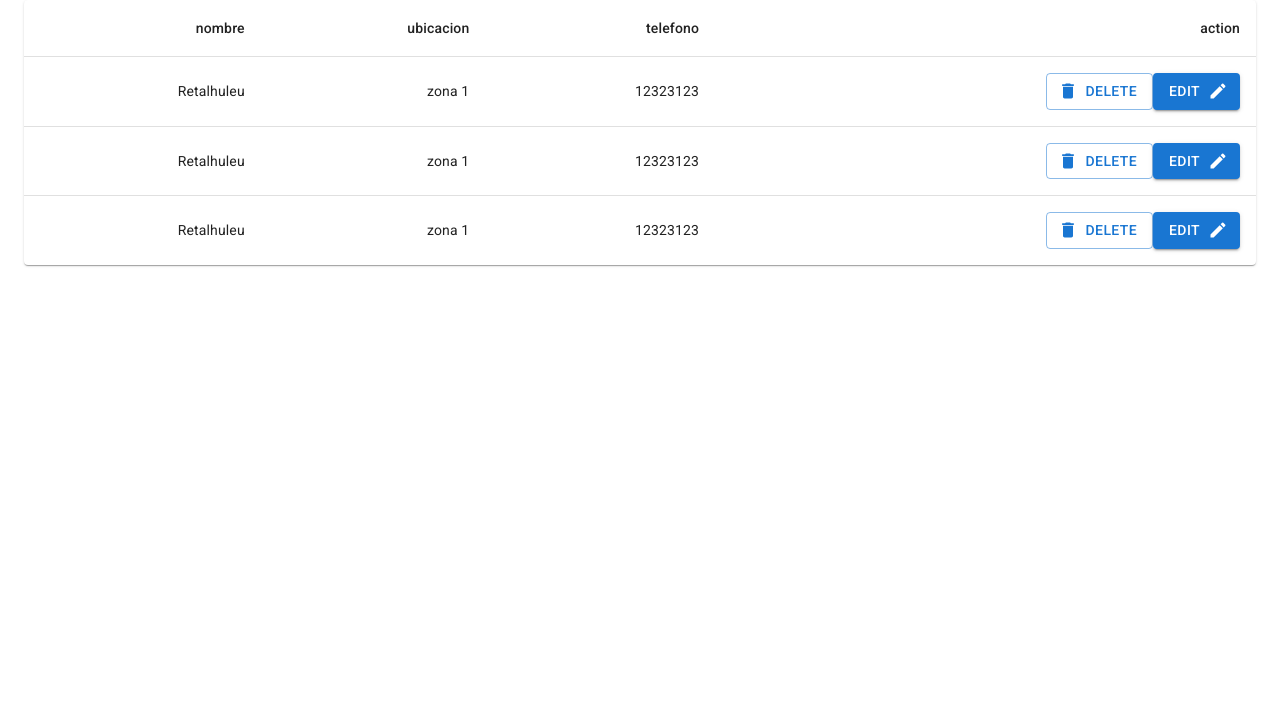
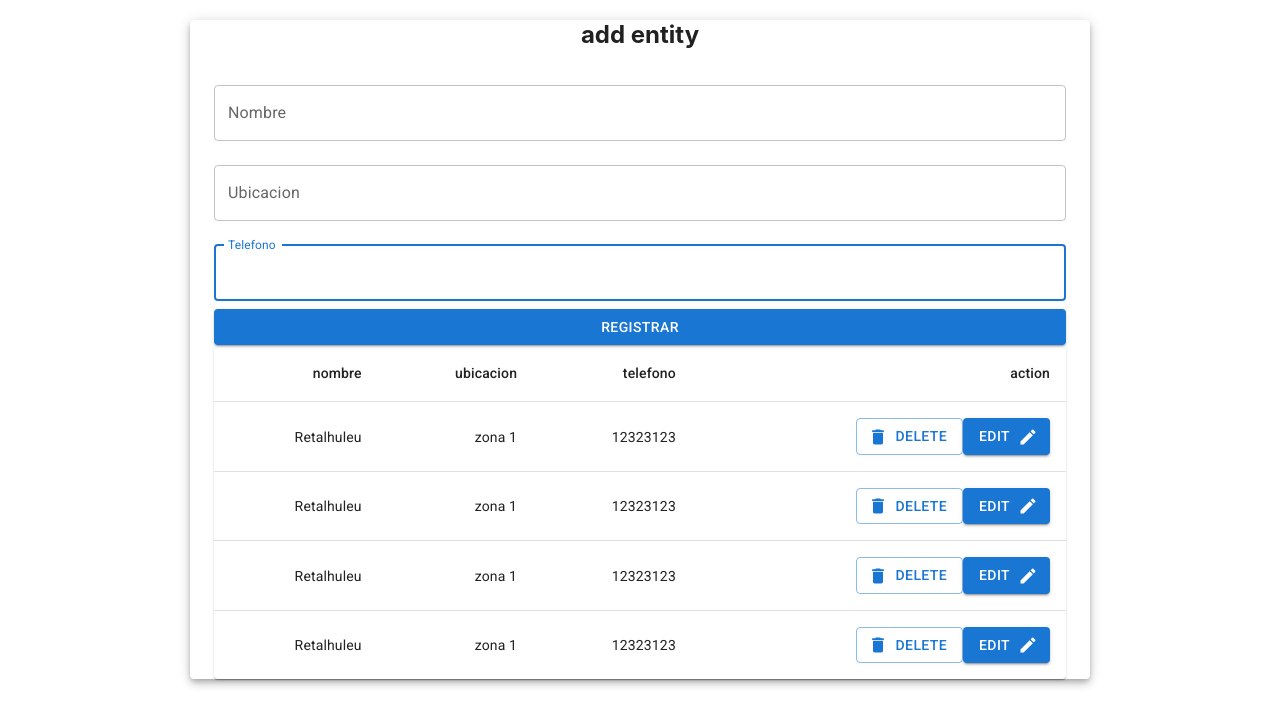
Before and after one commit to andreanicte02/technical-test, a React (Create React App) app in the folder frontend/: page / in a window 1280 px wide. Shown: the top 726 px of the page. Built offline with nearby package versions, Linux system fonts and the light colour scheme.

Commit message:
-add form

```diff
--- /dev/null
+++ b/frontend/src/component/Foos/AddFoo.jsx
@@ -0,0 +1,56 @@
+import React from 'react';
+import useStyles from "../../constants/useStyles";
+import {Button, TextField} from "@mui/material";
+
+
+const AddFoo = () =>{
+
+    const classes = useStyles()
+
+    return(
+        <form className={classes.form}>
+            <h2>add entity</h2>
+            <TextField
+                fullWidth
+                autoFocus
+                color='primary'
+                margin='normal'
+                variant='outlined'
+                label='Nombre'
+                name='nombre'
+            />
+            <TextField
+                fullWidth
+                autoFocus
+                color='primary'
+                margin='normal'
+                variant='outlined'
+                label='Ubicacion'
+                name='ubicacion'
+            />
+            <TextField
+                fullWidth
+                autoFocus
+                color='primary'
+                margin='normal'
+                variant='outlined'
+                label='Telefono'
+                name='telefono'
+            />
+            <Button
+                fullWidth
+                variant='contained'
+                color='primary'
+                className={classes.button}
+            >
+
+                Registrar
+
+            </Button>
+        </form>
+    );
+
+
+}
+
+export default AddFoo;
--- a/frontend/src/component/Foos/Foos.jsx
+++ b/frontend/src/component/Foos/Foos.jsx
@@ -1,25 +1,34 @@
 import React, {useState} from 'react';
 import FoosTable from "./FoosTable";
-import {Container} from "@mui/material";
+import {Container, Paper} from "@mui/material";
 import {v4 as uuidv4} from 'uuid';
+import useStyles from "../../constants/useStyles";
+import AddFoo from "./AddFoo";
 const Foos = () => {
+    const classes = useStyles()
 
     const data = [
 
         {id:1,name:'Retalhuleu',ubicacion:'zona 1',telefono:'12323123'},
         {id:2,name:'Retalhuleu',ubicacion:'zona 1',telefono:'12323123'},
-        {id:3,name:'Retalhuleu',ubicacion:'zona 1',telefono:'12323123'}
+        {id:3,name:'Retalhuleu',ubicacion:'zona 1',telefono:'12323123'},
+        {id:4,name:'Retalhuleu',ubicacion:'zona 1',telefono:'12323123'}
 
     ]
 
-    const [info, setInfo]= useState(data);
+    const [foos, setFoos]= useState(data);
+
+    const addFoo = (foo) => {
+
+        foo.id=uuidv4();
+        setFoos([...foo, foo])
+    }
 
     return (
-        <Container  maxWidth="xl">
+        <Container elevation={5}  component={Paper}  maxWidth="md" >
 
-
-            <FoosTable info={info}/>
-
+            <AddFoo/>
+            <FoosTable foo={foos}/>
 
         </Container>
     );
--- a/frontend/src/component/Foos/FoosTable.jsx
+++ b/frontend/src/component/Foos/FoosTable.jsx
@@ -14,7 +14,7 @@ import EditIcon from '@mui/icons-material/Edit';
 
 
 const FoosTable = (props) => {
-    console.log(props.info);
+    console.log(props.foo);
 
     return (
       <div>
@@ -31,7 +31,7 @@ const FoosTable = (props) => {
                       </TableRow>
                   </TableHead>
                   <TableBody>
-                      {props.info.map((row) => (
+                      {props.foo.map((row) => (
                           <TableRow
                               key={row.id}
                               sx={{ '&:last-child td, &:last-child th': { border: 0 } }}
```
